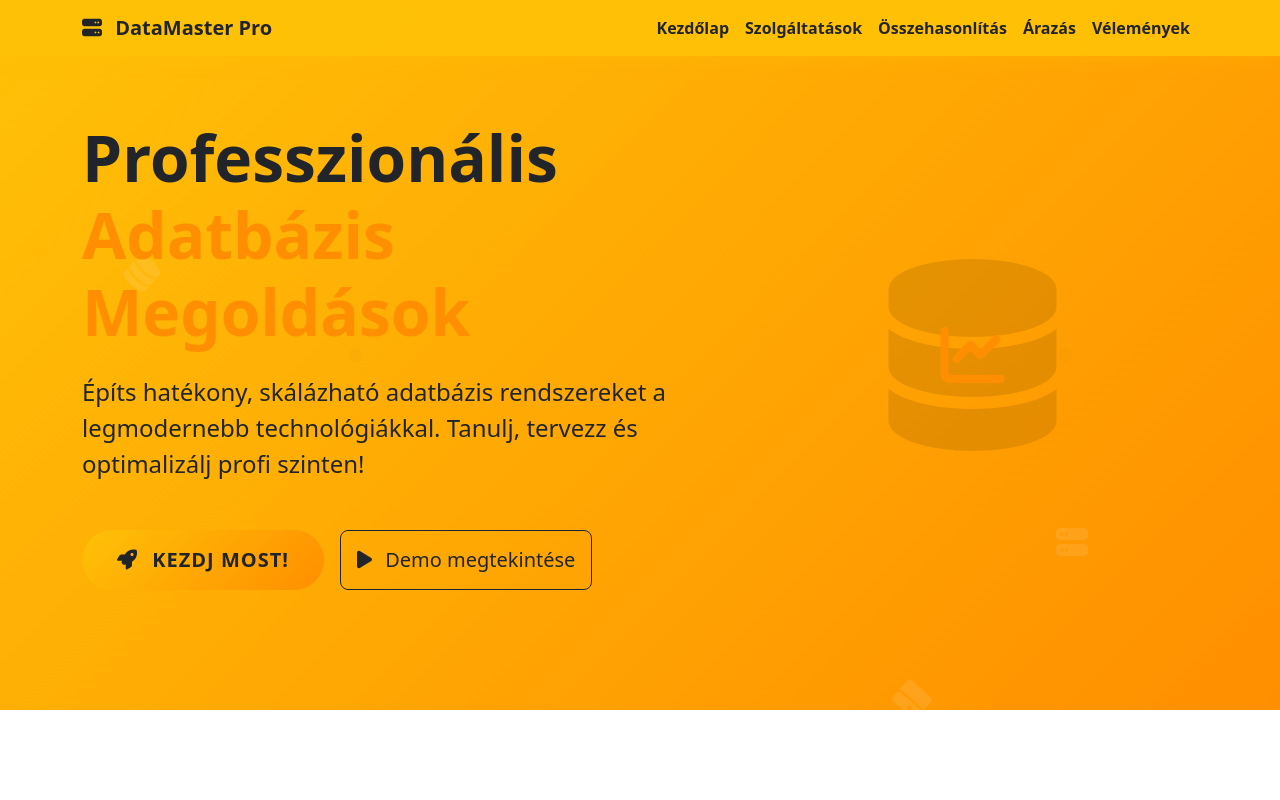
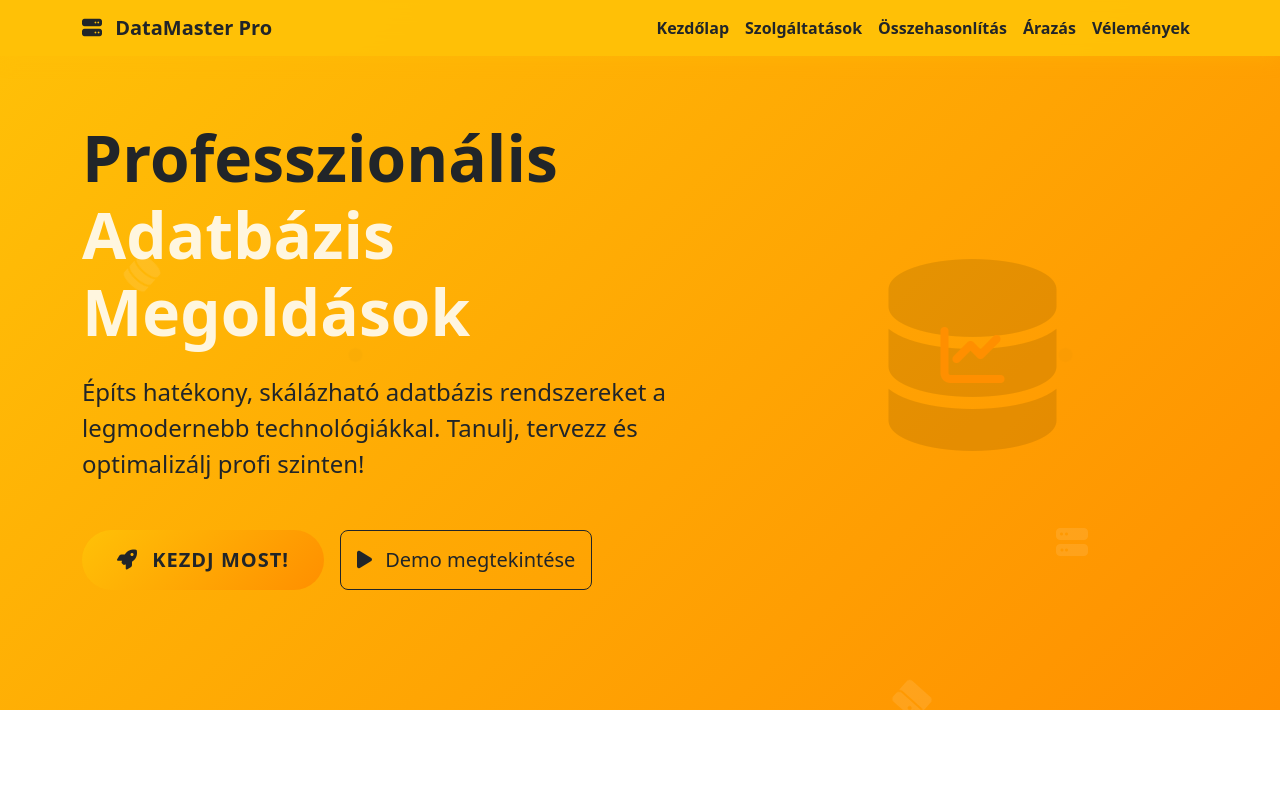
Before and after one commit to M3morui/Oldal, a plain HTML site: page index.html in a window 1280 px wide. Shown: the top 800 px of the page. Drawn offline with nearby package versions, Linux system fonts and the light colour scheme.

Commit message:
Update index.html

```diff
--- a/index.html
+++ b/index.html
@@ -371,7 +371,7 @@
                 <div class="col-lg-7">
                     <h1 class="display-3 fw-bold mb-4">
                         Professzionális<br>
-                        <span style="color: #ff8f00;">Adatbázis Megoldások</span>
+                        <span style="color: #ffffffdf;">Adatbázis Megoldások</span>
                     </h1>
                     <p class="lead mb-5 fs-4">
                         Építs hatékony, skálázható adatbázis rendszereket a legmodernebb technológiákkal.
```
